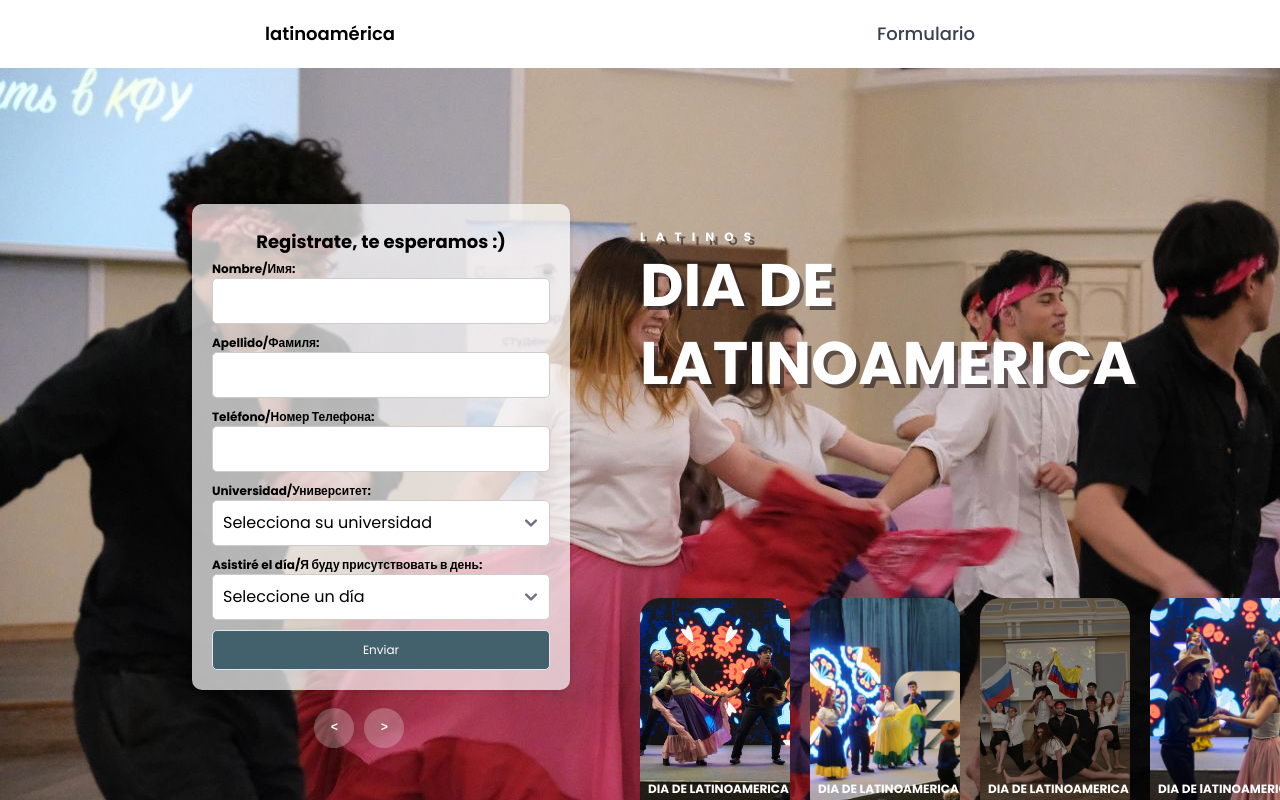
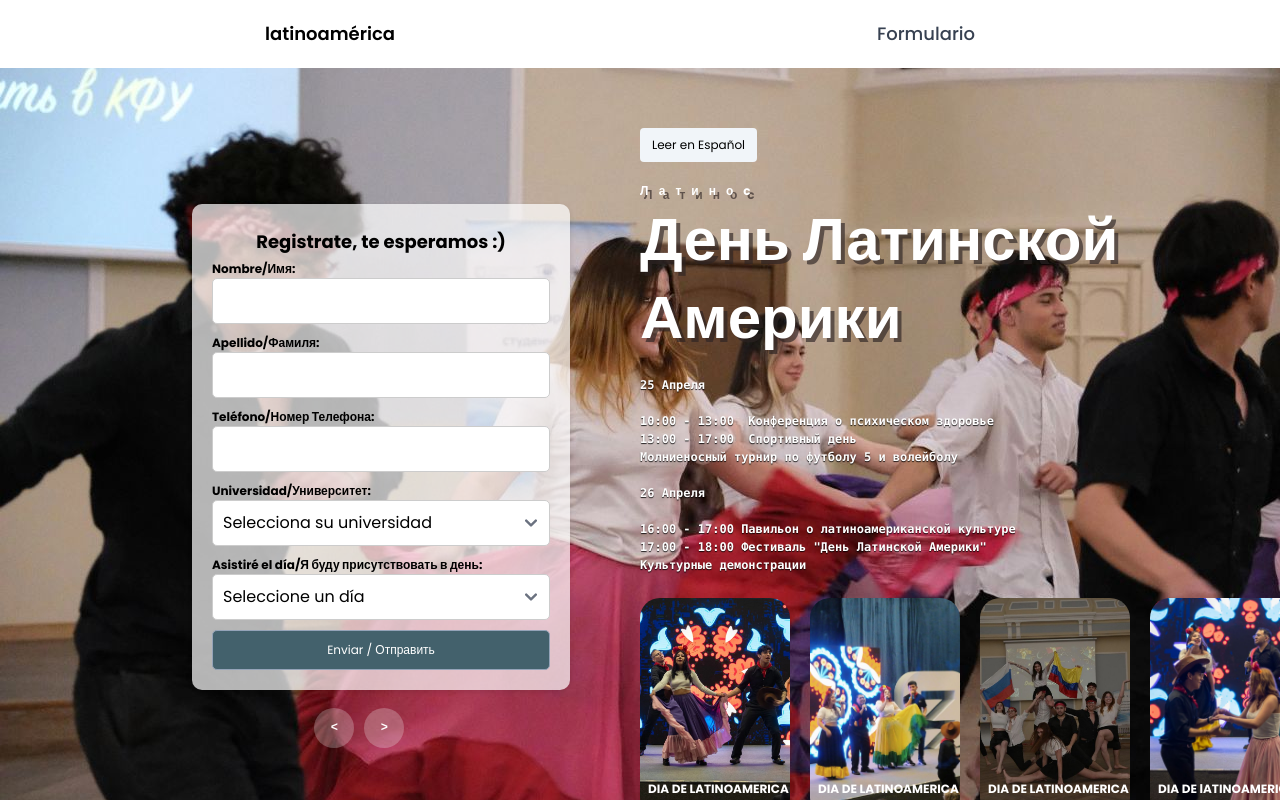
Before and after one commit to DataJoshua/latinoamerica-ru, a React (Create React App) app: page / in a window 1280 px wide. Shown: the top 800 px of the page. Built offline with nearby package versions, Linux system fonts and the light colour scheme.

Commit message:
added reactive buttons for language and toggle form

```diff
--- a/src/atoms/Button.jsx
+++ b/src/atoms/Button.jsx
@@ -1,8 +1,8 @@
 import "../styles/button.css"
-const Button = ({label, handleOnClick = ()=> {}, type = "button"}) => {
+const Button = ({label, handleOnClick = ()=> {}, type = "button", removeHover = false, extraClass = ""}) => {
   return <button
     type={type}
-    className="button hover:bg-transparent border border-slate-200 hover:text-slate-900 hover:border hover:border-slate-800 transition"
+    className={`button ${extraClass} ${removeHover ? "" : "hover:bg-transparent hover:text-slate-900 hover:border hover:border-slate-800"} border border-slate-400 transition`}
     onClick={handleOnClick}
   >
     {label}
--- a/src/components/Carousel/Carousel.jsx
+++ b/src/components/Carousel/Carousel.jsx
@@ -12,6 +12,19 @@ function Carousel({ images }) {
     const carouselDomRef = useRef(null);
     const SliderDomRef = useRef(null);
     const thumbnailBorderDomRef = useRef(null);
+
+    const [isFormActive, setIsFormActive] = useState(false)
+    const [isTitleActive, setIsTitleActive] = useState(true)
+
+    const handleOnFormActive = () => {
+        setIsFormActive(true)
+        setIsTitleActive(false)
+    }
+
+    const handleOnFormDismiss = () => {
+        setIsFormActive(false)
+        setIsTitleActive(true)
+    }
 
     useEffect(() => {
         const timeout = setTimeout(() => {
@@ -83,8 +96,8 @@ function Carousel({ images }) {
 
     return (
         <div className="carousel" ref={carouselDomRef}>
-            <Form/>
-            <Title/>
+            <Form isActive={isFormActive} handleOnFormDismiss={handleOnFormDismiss}/>
+            <Title isActive={isTitleActive} handleOnFormActive={handleOnFormActive}/>
             <div className="list" ref={SliderDomRef}>
                 {images.map((image, index) => (
                     <CarouselItem
--- a/src/components/Carousel/Title.jsx
+++ b/src/components/Carousel/Title.jsx
@@ -1,45 +1,70 @@
-const Title = () => {
-  const messages = [
+import { useState } from "react";
+import Button from "../../atoms/Button";
+
+const Title = ({ handleOnFormActive, isActive }) => {
+  const RUSSIAN = 0, SPANISH = 1
+  const [currentState, setCurrentState] = useState(RUSSIAN)
+
+  const handleToRussian = () => {
+    setCurrentState(RUSSIAN)
+  }
+
+  const handleToSpanish = () => {
+    setCurrentState(SPANISH)
+  }
+
+  const content = [
+    {
+      author: "Латиноc",
+      title: "День Латинской Америки",
+      topic: "",
+      description: "25 Апреля\n\n" +
+          "10:00 - 13:00  Конференция о психическом здоровье\n" +
+          "13:00 - 17:00  Спортивный день\n" +
+          "Молниеносный турнир по футболу 5 и волейболу\n\n" +
+          "26 Апреля\n\n" +
+          "16:00 - 17:00 Павильон о латиноамериканской культуре\n" +
+          "17:00 - 18:00 Фестиваль \"День Латинской Америки\"\n" +
+          "Культурные демонстрации",
+      register: "Хочу присутствовать!"
+    },
     {
       author: "LATINOS",
       title: "DIA DE LATINOAMERICA",
       topic: "",
       description: "25 DE ABRIL(25 Апреля)\n\n" +
-          "10:00 - 13:00  Conferencia sobre salud mental. (Конференция о психическом здоровье)\n" +
-          "13:00 - 17:00  Jornada deportiva (Спортивный день)\n" +
-          "Torneo relámpago de futbol 5 y voleibol. (Молниеносный турнир по футболу 5 и волейболу)\n\n" +
-          "26 DE ABRIL(26 Апреля)\n\n" +
-          "16:00 - 17:00 Pabellón sobre la cultura latina. (Павильон о латиноамериканской культуре)\n" +
-          "17:00 - 18:00 Festival \"Día de Latinoamérica\" (Фестиваль \"День Латинской Америки\")\n" +
-          "Demostraciones culturales. (Культурные демонстрации)"
-
+          "10:00 - 13:00  Conferencia sobre salud mental.\n" +
+          "13:00 - 17:00  Jornada deportiva\n" +
+          "Torneo relámpago de futbol 5 y voleibol.\n\n" +
+          "26 DE ABRIL\n\n" +
+          "16:00 - 17:00 Pabellón sobre la cultura latina.\n" +
+          "17:00 - 18:00 Festival \"Día de Latinoamérica\"\n" +
+          "Demostraciones culturales.",
+      register: "Quiero Asistir!"
     }
-  ];
+  ]
 
   return (
-      <>
-        {messages.map(val => (
-            <div className="carousel-title" key={val.title}>
-              <div className="content absolute z-[1000] max-w-[600px] top-[50px] md:top-[20%] left-[50px] md:left-[50%] text-white">
-                <div className="show-text-animation author" style={{animationDelay: "1.2s"}}>{val.author}</div>
-                <div className="show-text-animation title text-4xl md:text-6xl" style={{animationDelay: "1.4s"}}>{val.title}</div>
-                <div className="show-text-animation topic" style={{animationDelay: "1.6s"}}>{val.topic}</div>
-                <div className="show-text-animation des hidden sm:block">
-                  {val.description.split('\n\n').map((paragraph, index) => (
-                      <p key={index}>
-                        {paragraph.split('\n').map((line, idx) => (
-                            <span key={idx}>
-                      {line.startsWith(' ') ? line : <strong>{line}</strong>}
-                              <br />
-                    </span>
-                        ))}
-                      </p>
-                  ))}
-                </div>
-              </div>
+    <>
+      <div className="carousel-title" key={content[currentState].title}>
+        <div className="content absolute z-[1000] max-w-sm sm:max-w-[600px] top-[30px] md:top-[5%] left-[30px] lg:left-[50%] text-white">
+          <div className={`${isActive ? "" : "hidden"} lg:block show-text-animation my-5`}>
+            {currentState === SPANISH ?
+                <button className="bg-slate-100 px-3 py-2 rounded text-black hover:underline" onClick={handleToRussian}> Читать на русском </button>
+                : <button className="bg-slate-100 px-3 py-2 rounded text-black hover:underline" onClick={handleToSpanish} > Leer en Español </button>}
+          </div>
+          <div className="show-text-animation author" style={{animationDelay: "1.2s"}}>{content[currentState].author}</div>
+          <div className="show-text-animation title text-4xl md:text-6xl" style={{animationDelay: "1.4s"}}>{content[currentState].title}</div>
+          <div className="show-text-animation topic" style={{animationDelay: "1.6s"}}>{content[currentState].topic}</div>
+          <div className={`${isActive ? "" : "hidden"} lg:block show-text-animation max-w-sm des text-md sm:block mt-5`}>
+            <pre>{content[currentState].description}</pre>
+            <div className="lg:hidden mt-5">
+              <Button label={content[currentState].register} handleOnClick={handleOnFormActive} removeHover/>
             </div>
-        ))}
-      </>
+          </div>
+        </div>
+      </div>
+    </>
   );
 };
 
--- a/src/components/Form/Form.jsx
+++ b/src/components/Form/Form.jsx
@@ -9,7 +9,7 @@ function capitalizeFirstLetter(string) {
     return string.charAt(0).toUpperCase() + string.slice(1);
 }
 
-function Form() {
+function Form({ isActive, handleOnFormDismiss = ()=> {} }) {
     const [firstName, setFirstName] = useState('');
     const [lastName, setLastName] = useState('');
     const [phoneNumber, setPhoneNumber] = useState('');
@@ -100,7 +100,7 @@ function Form() {
     };
 
     return (
-        <div className="">
+        <div className={`${isActive ? "" : "hidden"} lg:block`}>
             {!formSubmitted ? (
                 <div className="form-container scale-[0.90] sm:scale-100 top-[50%] left-[50%] translate-x-[-50%] translate-y-[-50%] sm:translate-x-[0px] sm:translate-y-[0px] sm:left-[10%] sm:top-[17%] lg:left-[15%]">
                     <h1 className="font-bold text-center text-lg py-1">Registrate, te esperamos :)</h1>
@@ -153,7 +153,10 @@ function Form() {
                                 <option value="Ambos días">Ambos días/Оба дня</option>
                             </select>
                         </div>
-                        {isLoading ? <Spinner isSmall/> : <Button type="submit" label="Enviar" />}
+                        {isLoading ? <Spinner isSmall/> : <Button type="submit" label="Enviar / Отправить" />}
+                        <div className="lg:hidden w-full">
+                            <Button label="Ver el Horario / Посмотреть расписание" extraClass="w-full" handleOnClick={handleOnFormDismiss}/>
+                        </div>
                     </form>
                 </div>
             ) : (
--- a/src/styles/Carousel.css
+++ b/src/styles/Carousel.css
@@ -171,6 +171,11 @@ header a {
     }
 }
 
+.carousel-title .content .des pre {
+    font-weight: bold;
+    text-shadow: 0 1px 1px rgba(0, 0, 0, 0.832);
+}
+
 /* .carousel-title .content .title {
     animation-delay: 1.2s !important;
 }
@@ -178,10 +183,7 @@ header a {
 .carousel-title .content .topic {
     animation-delay: 1.4s !important;
 }
-
-.carousel-title .content .des {
-    animation-delay: 1.6s !important;
-} */
+*./
 
 /* create animation when next click */
 .carousel.next .list .item:nth-child(1) img {
```
